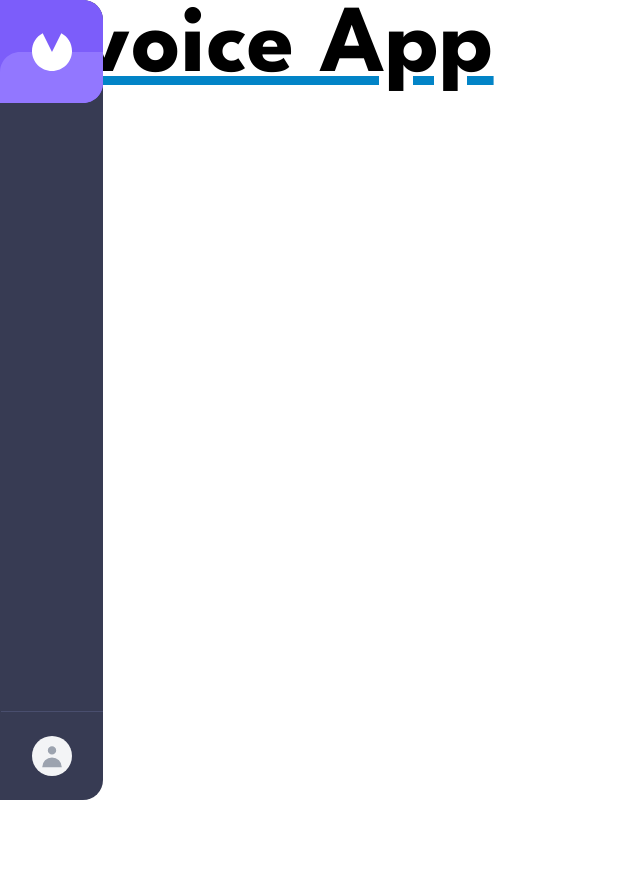
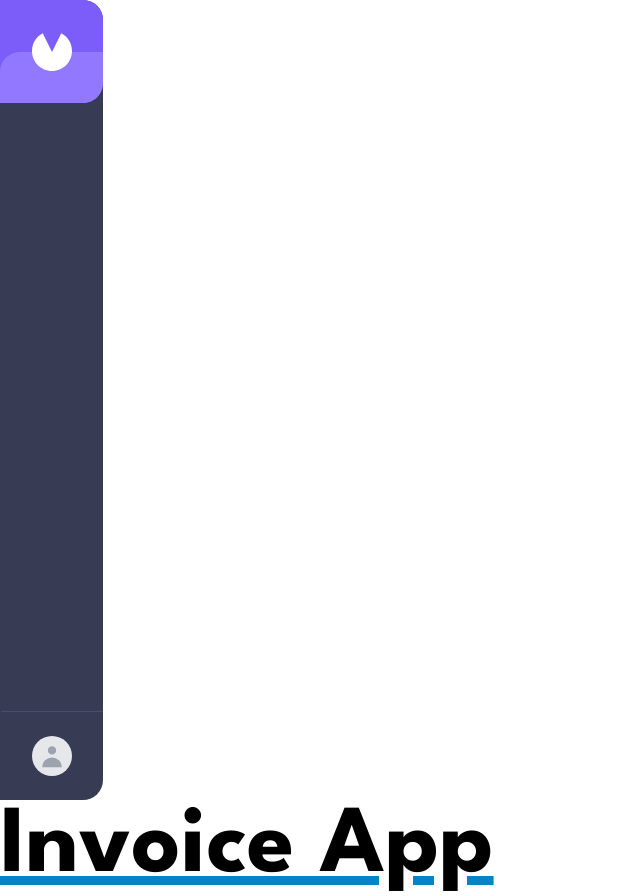
Before and after one commit to nsdonato/front-invoices, a React (Vite) app: page / in a window 1280 px wide. Shown: the whole page, without its empty margins (0-640 px from the left). Before the commit the page ends 800 px from the top, so only its background shows below. Built offline with nearby package versions, Linux system fonts and the light colour scheme.

Commit message:
perf: :art: refactorizacion de codigo y cambios en el NavBar
-NavBar estatico -SVG agregado a la carpeta Publics -Refactorizacion del codigo

```diff
--- a/src/components/NavBar/index.tsx
+++ b/src/components/NavBar/index.tsx
@@ -2,8 +2,7 @@ import React from "react";
 
 const NavBar = () => {
   return (
-    <>
-      <nav className="flex fixed items-center justify-between w-screen bg-brand-gray brand-lg:flex-col brand-lg:w-[103px] brand-lg:h-screen brand-lg:rounded-r-[20px] ">
+    <nav className="flex items-center justify-between w-screen bg-brand-gray brand-lg:flex-col brand-lg:w-[103px] brand-lg:h-screen brand-lg:rounded-r-[20px] ">
       <span>
         <img
           src="/logo.svg"
@@ -11,24 +10,12 @@ const NavBar = () => {
           alt="logo-invoice-app"
         />
       </span>
-        <div className="border-brand-gray-light px-[24px] py-[20px] border-l-[1px] brand-lg:py-[24px] brand-lg:px-[31px] brand-lg:border-0 brand-lg:border-t-[1px] ">
-          <span className="flex brand-lg:w-[40px] brand-lg:h-[40px] w-[32px] h-[32px] p-1.5 overflow-hidden bg-gray-100 rounded-full dark:bg-gray-600">
-            <svg
-              className="flex w-auto h-auto text-gray-400"
-              fill="currentColor"
-              viewBox="0 0 20 20"
-              xmlns="http://www.w3.org/2000/svg"
-            >
-              <path
-                fillRule="evenodd"
-                d="M10 9a3 3 0 100-6 3 3 0 000 6zm-7 9a7 7 0 1114 0H3z"
-                clipRule="evenodd"
-              ></path>
-            </svg>
+      <div className="border-brand-gray-light px-[24px] py-[20px] border-l-[1px] brand-lg:py-[24px] brand-lg:px-[31px] brand-lg:border-0 brand-lg:border-t-[1px]">
+        <span className="flex brand-lg:w-[40px] brand-lg:h-[40px] w-[32px] h-[32px] p-1.5 overflow-hidden bg-gray-200 rounded-full ">
+          <img src="/avatar.svg" alt="avatar-skeleton" />
         </span>
       </div>
     </nav>
-    </>
   );
 };
 
```
Also changed, not shown: public/avatar.svg (added). Lines whose indentation alone changed are shown as unchanged.
